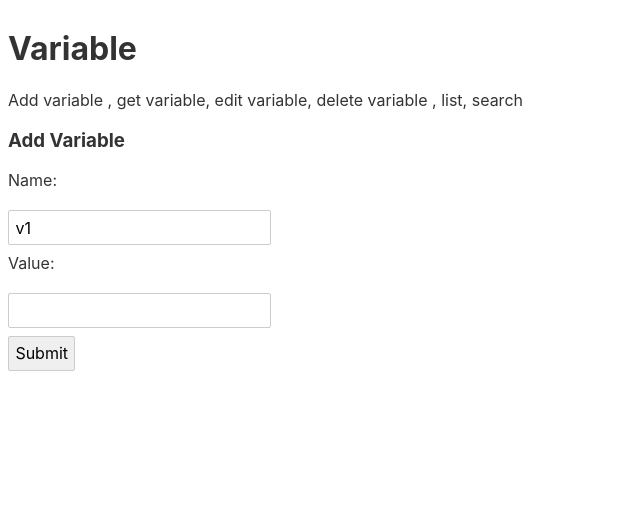
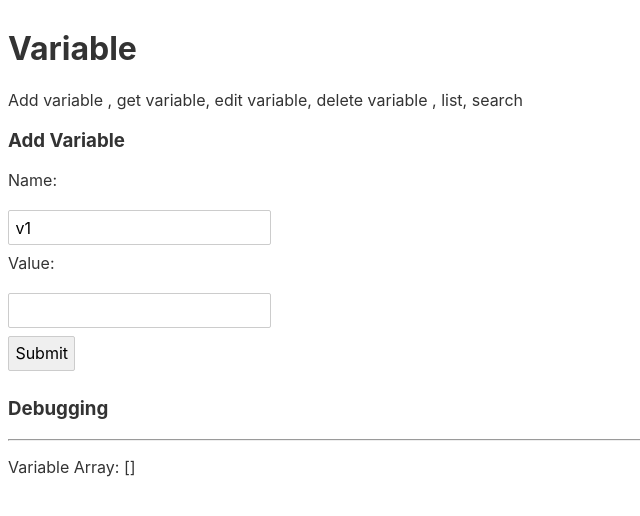
Before and after one commit to ikbhal/variable, a Svelte app: page / in a window 1280 px wide. Shown: the top 516 px of the page, without its empty margins (0-640 px from the left). Built offline with nearby package versions, Linux system fonts and the light colour scheme.

Commit message:
added array, onsubmit , debug message

```diff
--- a/src/App.svelte
+++ b/src/App.svelte
@@ -8,20 +8,36 @@ class Variable {
 		this.value = value;
 	}
 }
+let variableArray = [];
+let variableCount = 0;
 let  v1  = new Variable('v1', '');
+function handleOnSubmit(){
+	console.log("inside handleOnSubmit");
+	variableArray.push(v1);
+	variableName = "v"+ variableCounter;
+	variableCounter++;
+	v1 = new Variable(variableName, '');
+}
 </script>
 
 <main>
 	<h1>Variable</h1>
 	<p>Add variable , get variable, edit variable, delete variable , list, search </p>
 	<h3>Add Variable</h3>
-	<form>
+	<form on:submit={handleOnSubmit}>
 		<label for="name">Name:</label><br>
 		<input type="text" id="variableName" name="variableName" bind:value={v1.name}><br>
 		<label for="value">Value:</label><br>
 		<input type="text" id="variableValue" name="variableValue" bind:value={v1.value}><br>
       	<input type="submit" value="Submit">
 	</form>
+
+	<h3>
+		Debugging
+	</h3>
+	<hr/>
+
+	<p>Variable Array: {JSON.stringify(variableArray)} </p>
 </main>
 
 <style>
```
